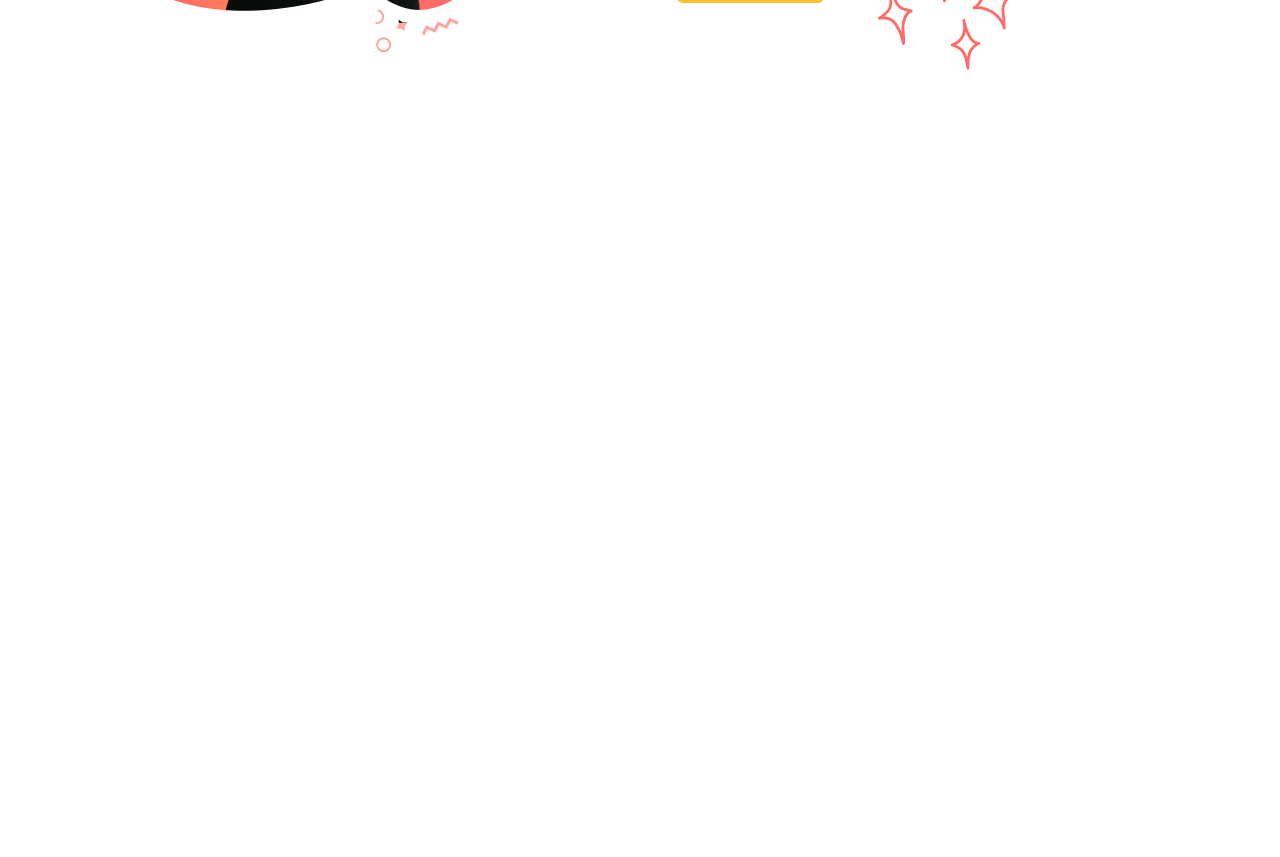
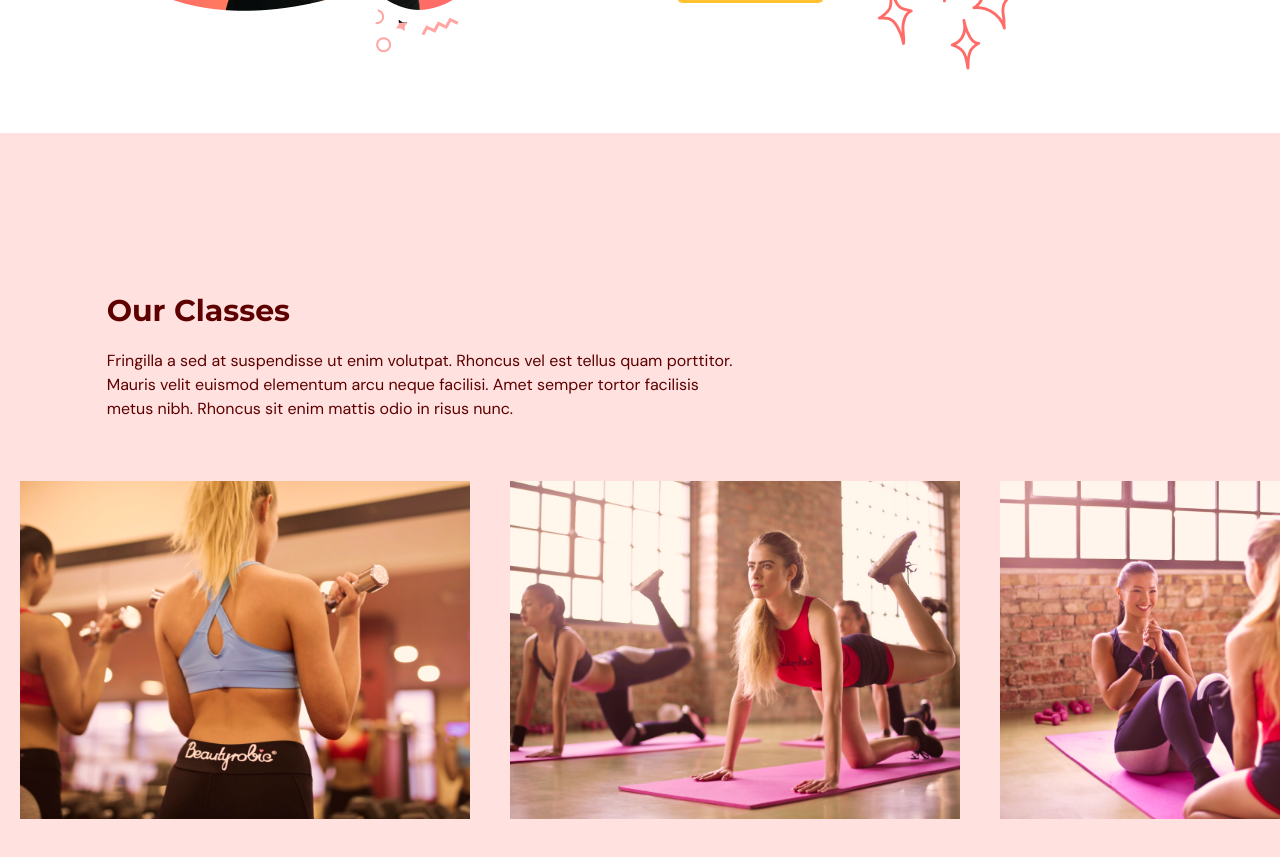
Before and after one commit to evanbene48/gym-typescript, a React (Vite) app: page / in a window 1280 px wide. Shown: the part 2000-2857 px from the top of the page. Before the commit the page ends 2133 px from the top, so only its background shows below. Built offline with nearby package versions, Linux system fonts and the light colour scheme.

Commit message:
Creating and completing Our Classes Section

```diff
--- a/src/App.tsx
+++ b/src/App.tsx
@@ -3,6 +3,7 @@
 import { SelectedPage } from './shared/types'
 import Home from './scenes/home/Home';
 import Benefits from './scenes/benefits/Benefits';
+import OurClasses from './scenes/ourClasses/OurClasses';
 
 // +
 
@@ -41,6 +42,7 @@
       />
       <Home setSelectedPage={setSelectedPage} />
       <Benefits setSelectedPage={setSelectedPage} />
+      <OurClasses setSelectedPage={setSelectedPage}  />
     </div>
   )
 }
--- /dev/null
+++ b/src/scenes/ourClasses/Class.tsx
@@ -0,0 +1,29 @@
+
+type Props = {
+  name:string;
+  description?:string;
+  image:string;
+}
+
+const Class = ({
+  name,
+  description,
+  image
+}: Props) => {
+  const overlayStyles = `p-5 absolute z-30 flex
+  h-[380px] w-[450px] flex-col items-center justify-center
+  whitespace-normal bg-primary-500 text-center text-white
+  opacity-0 transition duration-500 hover:opacity-90`;
+
+  return (
+    <li className="relative mx-5 inline-block h-[380px] w-[450px]">
+      <div className={overlayStyles}>
+        <p className="text-2xl">{name}</p>
+        <p className="mt-5">{description}</p>
+      </div>
+      <img alt={`${image}`} src={image} />
+    </li>
+  )
+}
+
+export default Class
--- /dev/null
+++ b/src/scenes/ourClasses/OurClasses.tsx
@@ -0,0 +1,122 @@
+
+import {
+    ClassType,
+    SelectedPage,
+    // ClassType
+} from "@/shared/types";
+import image1 from "@/assets/image1.png";
+import image2 from "@/assets/image2.png";
+import image3 from "@/assets/image3.png";
+import image4 from "@/assets/image4.png";
+import image5 from "@/assets/image5.png";
+import image6 from "@/assets/image6.png";
+import { motion } from "framer-motion";
+import HText from "@/shared/HText";
+import Class from "./Class";
+// import Class from "./Class";
+
+
+type Props = {
+    setSelectedPage:(value: SelectedPage) => void;
+}
+
+const OurClasses = ({
+    setSelectedPage
+}: Props) => {
+    // const classes = [
+    //ClassType = interface di types.ts
+    const classes: Array<ClassType> = [
+        {
+          name: "Weight Training Classes",
+          description:
+            "Lorem ipsum dolor sit amet, consectetur adipiscing elit, sed do eiusmod tempor incididunt ut labore et dolore magna aliqua. Ut enim ad minim veniam, quis nostrud exercitation ullamco laboris nisi ut aliquip ex ea commodo consequat.",
+          image: image1,
+        },
+        {
+          name: "Yoga Classes",
+          image: image2,
+        },
+        {
+          name: "Ab Core Classes",
+          description:
+            "Lorem ipsum dolor sit amet, consectetur adipiscing elit, sed do eiusmod tempor incididunt ut labore et dolore magna aliqua. Ut enim ad minim veniam, quis nostrud exercitation ullamco laboris nisi ut aliquip ex ea commodo consequat.",
+          image: image3,
+        },
+        {
+          name: "Adventure Classes",
+          description:
+            "Lorem ipsum dolor sit amet, consectetur adipiscing elit, sed do eiusmod tempor incididunt ut labore et dolore magna aliqua. Ut enim ad minim veniam, quis nostrud exercitation ullamco laboris nisi ut aliquip ex ea commodo consequat.",
+          image: image4,
+        },
+        {
+          name: "Fitness Classes",
+          image: image5,
+        },
+        {
+          name: "Training Classes",
+          description:
+            "Lorem ipsum dolor sit amet, consectetur adipiscing elit, sed do eiusmod tempor incididunt ut labore et dolore magna aliqua. Ut enim ad minim veniam, quis nostrud exercitation ullamco laboris nisi ut aliquip ex ea commodo consequat.",
+          image: image6,
+        },
+      ];
+
+
+  return (
+    <section
+    id="ourclasses"
+    className="w-full
+    bg-primary-100 py-40"
+    >
+        <motion.div
+        onViewportEnter={()=>setSelectedPage(SelectedPage.OurClasses)}
+        >
+            <motion.div
+            className="mx-auto w-5/6 "
+            initial="hidden"
+            whileInView="visible"
+            viewport={{ once: true, amount: 0.5 }}
+            transition={{ duration: 0.5 }}
+            variants={{
+                hidden: { opacity: 0, x: -50 },
+                visible: { opacity: 1, x: 0 },
+            }}
+            >
+                <div
+                className="md:w-3/5"
+                >
+                    <HText>Our Classes</HText>
+                    <p className="py-5">
+                    Fringilla a sed at suspendisse ut enim volutpat. Rhoncus vel est
+                    tellus quam porttitor. Mauris velit euismod elementum arcu neque
+                    facilisi. Amet semper tortor facilisis metus nibh. Rhoncus sit
+                    enim mattis odio in risus nunc.
+                    </p>
+                </div>
+            </motion.div>
+            <div
+            className="mt-10 h-[353px]
+            w-full overflow-x-auto
+            overflow-y-hidden"
+            >
+                <ul
+                className="w-[2800px]
+                whitespace-nowrap"
+                >
+                    {/* {classes.map((item,index) =>( */}
+                    {classes.map((item:ClassType,index) =>(
+                        <Class
+                        key={`${item.name}-${index}`}
+                        name={item.name}
+                        description={item.description}
+                        image={item.image}
+                        />
+                    ))}
+                </ul>
+            </div>
+        </motion.div>
+    </section>
+
+  )
+}
+
+export default OurClasses
--- a/src/shared/types.ts
+++ b/src/shared/types.ts
@@ -26,3 +26,9 @@
     title: string;
     description: string;
 }
+
+export interface ClassType {
+    name: string;
+    description?: string;
+    image: string;
+  }
```
